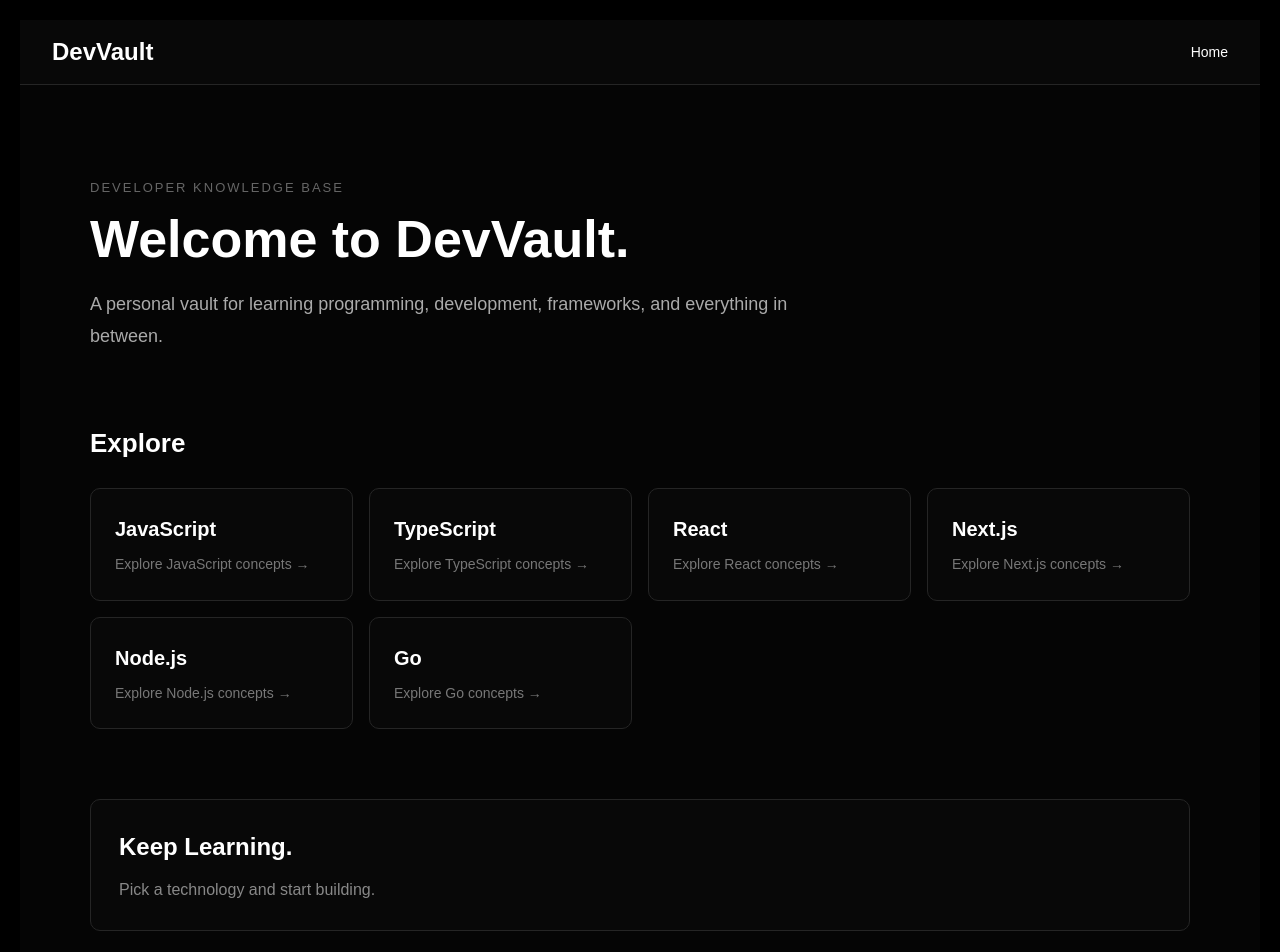
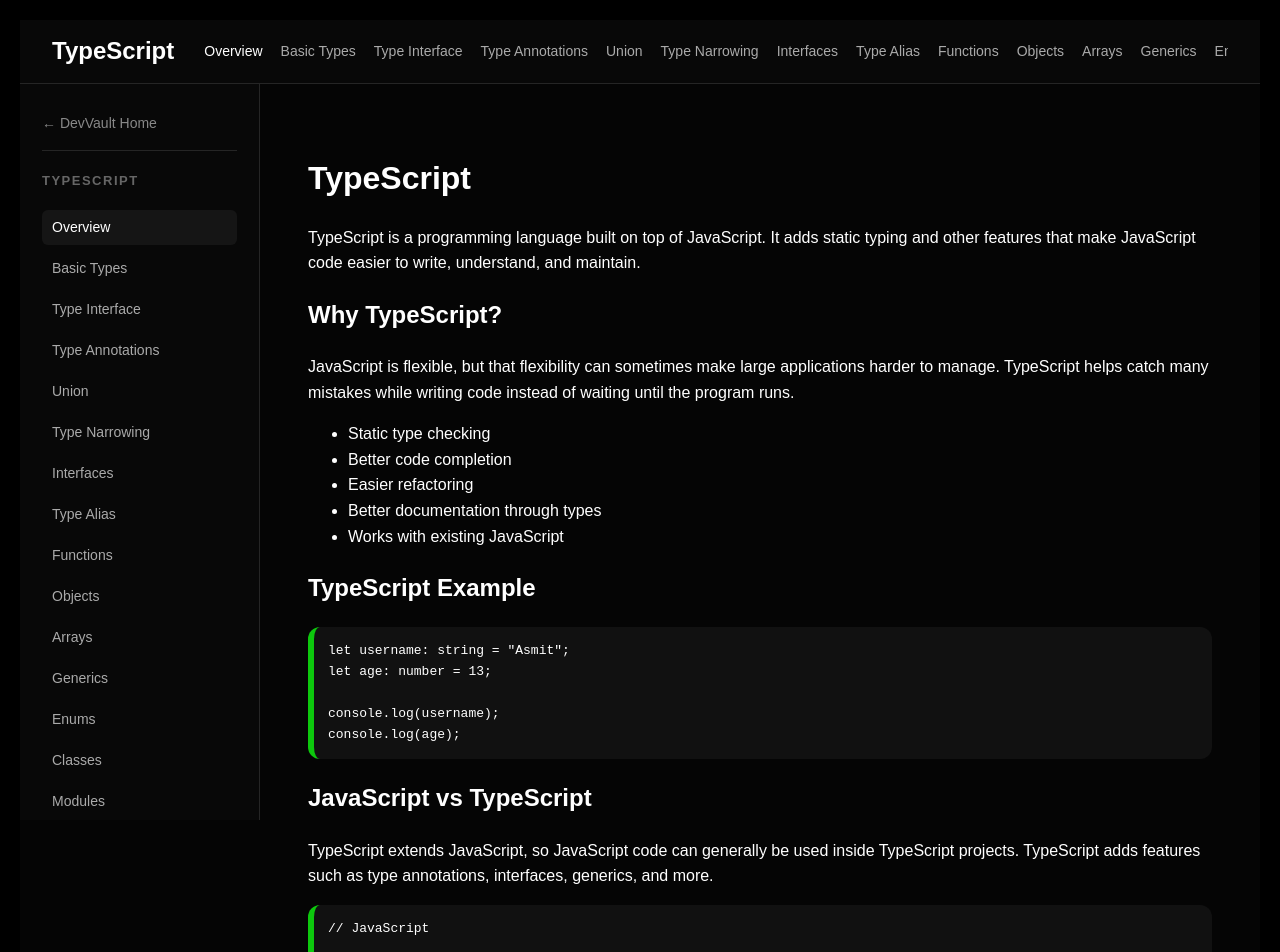
Before and after one commit to asmitbiswas/Project-Next-JS, a Next.js app in the folder app/: page /TypeScript in a window 1280 px wide. Shown: the top 952 px of the page. Built offline with nearby package versions, Linux system fonts and the light colour scheme.

Commit message:
updated layout

```diff
--- a/app/app/(categories)/React/(ReactTopics)/Componentss/page.tsx
+++ b/app/app/(categories)/React/(ReactTopics)/Componentss/page.tsx
@@ -1,9 +1,9 @@
-import Sidebar from "@/app/components/SideBar";
+// import Sidebar from "@/app/components/SideBar";
 
 export default function Components() {
   return (
     <div>
-      <Sidebar />
+      {/* <Sidebar /> */}
 
       <div>
         <h1 style={{ fontSize: "42px", marginBottom: "20px" }}>
--- a/app/app/(categories)/React/(ReactTopics)/Introduction_to_React/page.tsx
+++ b/app/app/(categories)/React/(ReactTopics)/Introduction_to_React/page.tsx
@@ -1,10 +1,10 @@
-import Sidebar from "@/app/components/SideBar";
+// import Sidebar from "@/app/components/SideBar";
 
 
 export default function IntroductionToReact() {
   return (
     <div >
-      <Sidebar />
+      {/* <Sidebar /> */}
 
       <div >
         <h1>Introduction to React</h1>
--- a/app/app/(categories)/React/(ReactTopics)/JSX/page.tsx
+++ b/app/app/(categories)/React/(ReactTopics)/JSX/page.tsx
@@ -1,9 +1,9 @@
-import Sidebar from "@/app/components/SideBar";
+// import Sidebar from "@/app/components/SideBar";
 
 export default function JSX() {
   return (
     <div>
-      <Sidebar />
+      {/* <Sidebar /> */}
 
       <div>
         <h1>JSX</h1>
--- a/app/app/(categories)/React/(ReactTopics)/Props/page.tsx
+++ b/app/app/(categories)/React/(ReactTopics)/Props/page.tsx
@@ -3,7 +3,7 @@ import Sidebar from "@/app/components/SideBar";
 export default function Props() {
   return (
     <div>
-      <Sidebar />
+      {/* <Sidebar /> */}
 
       <div>
         <h1>Props</h1>
--- a/app/app/(categories)/React/(ReactTopics)/State/page.tsx
+++ b/app/app/(categories)/React/(ReactTopics)/State/page.tsx
@@ -3,7 +3,7 @@ import Sidebar from "@/app/components/SideBar";
 export default function State() {
     return (
         <div>
-            <Sidebar />
+            {/* <Sidebar /> */}
 
             <div>
                 <h1>State</h1>
@@ -30,6 +30,7 @@ export default function State() {
                         padding: "18px",
                         borderRadius: "8px",
                         overflowX: "auto",
+                        borderLeft:"6px solid rgb(13 200 13)"
                     }}>
                     {`import { useState } from "react";
 
--- a/app/app/(categories)/TypeScript/layout.tsx
+++ b/app/app/(categories)/TypeScript/layout.tsx
@@ -1,13 +1,28 @@
 import Link from "next/link";
 
-export default function Home() {
-    const technologies = [
-        ["JavaScript", "/JavaScript"],
-        ["TypeScript", "/TypeScript"],
-        ["React", "/React"],
-        ["Next.js", "/Next-JS"],
-        ["Node.js", "/Node.js"],
-        ["Go", "/Go"],
+export default function TypeScriptLayout({
+    children,
+}: {
+    children: React.ReactNode;
+}) {
+    const links = [
+        ["Overview", "/TypeScript"],
+        ["Basic Types", "/TypeScript/Basic_Types"],
+        ["Type Interface", "/TypeScript/TI"],
+        ["Type Annotations", "/TypeScript/TA"],
+        ["Union", "/TypeScript/UA"],
+        ["Type Narrowing", "/TypeScript/Tn"],
+        ["Interfaces", "/TypeScript/Interfaces"],
+        ["Type Alias", "/TypeScript/TypeA"],
+        ["Functions", "/TypeScript/Fn"],
+        ["Objects", "/TypeScript/Obj"],
+        ["Arrays", "/TypeScript/Arr"],
+        ["Generics", "/TypeScript/Gen"],
+        ["Enums", "/TypeScript/Enums"],
+        ["Classes", "/TypeScript/cl"],
+        ["Modules", "/TypeScript/module"],
+        ["Utility Types", "/TypeScript/UT"],
+        ["Advanced Types", "/TypeScript/At"],
     ];
 
     return (
@@ -22,172 +37,162 @@ export default function Home() {
             <header
                 style={{
                     height: "64px",
+                    boxSizing: "border-box",
                     display: "flex",
                     alignItems: "center",
-                    justifyContent: "space-between",
+                    gap: "30px",
                     padding: "0 32px",
                     borderBottom: "1px solid #252525",
                     background: "#080808",
+                    position: "sticky",
+                    top: 0,
+                    zIndex: 100,
                 }}
             >
                 <Link
-                    href="/"
+                    href="/TypeScript"
                     style={{
+                        flexShrink: 0,
                         color: "white",
                         textDecoration: "none",
                         fontSize: "24px",
                         fontWeight: 700,
                     }}
                 >
-                    DevVault
+                    TypeScript
                 </Link>
 
                 <nav
                     style={{
+                        flex: 1,
+                        minWidth: 0,
                         display: "flex",
                         alignItems: "center",
-                        gap: "20px",
+                        gap: "18px",
+                        overflowX: "auto",
+                        overflowY: "hidden",
+                    }}
+                >
+                    {links.map(([name, href]) => (
+                        <Link
+                            key={href}
+                            href={href}
+                            style={{
+                                flexShrink: 0,
+                                color:
+                                    href === "/TypeScript"
+                                        ? "white"
+                                        : "#aaa",
+                                textDecoration: "none",
+                                fontSize: "14px",
+                                whiteSpace: "nowrap",
+                            }}
+                        >
+                            {name}
+                        </Link>
+                    ))}
+                </nav>
+            </header>
+
+            <div
+                style={{
+                    display: "flex",
+                    minHeight: "calc(100vh - 64px)",
+                }}
+            >
+                <aside
+                    style={{
+                        width: "240px",
+                        boxSizing: "border-box",
+                        flexShrink: 0,
+                        padding: "28px 22px",
+                        borderRight: "1px solid #252525",
+                        background: "#080808",
+                        position: "sticky",
+                        top: "64px",
+                        height: "calc(100vh - 64px)",
+                        overflowY: "auto",
+                        overflowX: "hidden",
                     }}
                 >
                     <Link
                         href="/"
                         style={{
-                            color: "white",
+                            display: "block",
+                            color: "#888",
                             textDecoration: "none",
                             fontSize: "14px",
+                            marginBottom: "20px",
+                            paddingBottom: "16px",
+                            borderBottom: "1px solid #252525",
                         }}
                     >
-                        Home
+                        ← DevVault Home
                     </Link>
-                </nav>
-            </header>
 
-            <main
-                style={{
-                    maxWidth: "1100px",
-                    margin: "0 auto",
-                    padding: "80px 48px",
-                }}
-            >
-                <section>
-                    <p
+                    <h3
                         style={{
+                            margin: "0 0 18px",
+                            fontSize: "13px",
+                            letterSpacing: "1.5px",
                             color: "#666",
-                            fontSize: "13px",
-                            letterSpacing: "2px",
-                            marginBottom: "12px",
                         }}
                     >
-                        DEVELOPER KNOWLEDGE BASE
-                    </p>
-
-                    <h1
-                        style={{
-                            fontSize: "52px",
-                            lineHeight: "1.1",
-                            margin: "0 0 20px",
-                        }}
-                    >
-                        Welcome to DevVault.
-                    </h1>
-
-                    <p
-                        style={{
-                            color: "#aaa",
-                            fontSize: "18px",
-                            maxWidth: "700px",
-                            lineHeight: "1.8",
-                        }}
-                    >
-                        A personal vault for learning programming,
-                        development, frameworks, and everything in
-                        between.
-                    </p>
-                </section>
-
-                <section style={{ marginTop: "70px" }}>
-                    <h2
-                        style={{
-                            fontSize: "26px",
-                            marginBottom: "24px",
-                        }}
-                    >
-                        Explore
-                    </h2>
+                        TYPESCRIPT
+                    </h3>
 
                     <div
                         style={{
-                            display: "grid",
-                            gridTemplateColumns:
-                                "repeat(auto-fit, minmax(240px, 1fr))",
-                            gap: "16px",
+                            display: "flex",
+                            flexDirection: "column",
+                            gap: "6px",
                         }}
                     >
-                        {technologies.map(([name, href]) => (
+                        {links.map(([name, href]) => (
                             <Link
                                 key={href}
                                 href={href}
                                 style={{
+                                    display: "block",
+                                    padding: "7px 10px",
+                                    borderRadius: "6px",
+                                    color:
+                                        href === "/TypeScript"
+                                            ? "white"
+                                            : "#aaa",
+                                    background:
+                                        href === "/TypeScript"
+                                            ? "#151515"
+                                            : "transparent",
                                     textDecoration: "none",
-                                    color: "white",
-                                    border: "1px solid #252525",
-                                    borderRadius: "10px",
-                                    padding: "24px",
-                                    background: "#080808",
-                                    transition: "border-color 0.2s",
+                                    fontSize: "14px",
+                                    lineHeight: "1.5",
                                 }}
                             >
-                                <h3
-                                    style={{
-                                        margin: "0 0 8px",
-                                        fontSize: "20px",
-                                    }}
-                                >
-                                    {name}
-                                </h3>
-
-                                <p
-                                    style={{
-                                        margin: 0,
-                                        color: "#777",
-                                        fontSize: "14px",
-                                    }}
-                                >
-                                    Explore {name} concepts →
-                                </p>
+                                {name}
                             </Link>
                         ))}
                     </div>
-                </section>
+                </aside>
 
-                <section
+                <main
                     style={{
-                        marginTop: "70px",
-                        padding: "28px",
-                        border: "1px solid #252525",
-                        borderRadius: "10px",
-                        background: "#080808",
+                        flex: 1,
+                        minWidth: 0,
+                        boxSizing: "border-box",
+                        padding: "48px",
                     }}
                 >
-                    <h2
+                    <div
                         style={{
-                            margin: "0 0 10px",
-                            fontSize: "24px",
+                            width: "100%",
+                            maxWidth: "1100px",
                         }}
                     >
-                        Keep Learning.
-                    </h2>
-
-                    <p
-                        style={{
-                            margin: 0,
-                            color: "#888",
-                        }}
-                    >
-                        Pick a technology and start building.
-                    </p>
-                </section>
-            </main>
+                        {children}
+                    </div>
+                </main>
+            </div>
         </div>
     );
 }
--- a/app/app/(categories)/TypeScript/page.tsx
+++ b/app/app/(categories)/TypeScript/page.tsx
@@ -35,10 +35,10 @@ export default function TypeScript() {
 
             <pre
                 style={{
-                background:"#111",
-                padding:"14px",
-                borderLeft:"6px solid rgb( 13 200 13 )",
-                borderRadius:"12px"
+                    background: "#111",
+                    padding: "14px",
+                    borderLeft: "6px solid rgb( 13 200 13 )",
+                    borderRadius: "12px"
                 }}
             >
                 {`let username: string = "Asmit";
@@ -58,10 +58,10 @@ console.log(age);`}
 
             <pre
                 style={{
-                background:"#111",
-                padding:"14px",
-                borderLeft:"6px solid rgb( 13 200 13 )",
-                borderRadius:"12px"
+                    background: "#111",
+                    padding: "14px",
+                    borderLeft: "6px solid rgb( 13 200 13 )",
+                    borderRadius: "12px"
                 }}
             >
                 {`// JavaScript
@@ -71,10 +71,10 @@ let username = "Asmit";`}
 
             <pre
                 style={{
-                background:"#111",
-                padding:"14px",
-                borderLeft:"6px solid rgb( 13 200 13 )",
-                borderRadius:"12px"
+                    background: "#111",
+                    padding: "14px",
+                    borderLeft: "6px solid rgb( 13 200 13 )",
+                    borderRadius: "12px"
                 }}
             >
                 {`// TypeScript
@@ -85,22 +85,22 @@ let username: string = "Asmit";`}
             <h2>What You Will Learn</h2>
 
             <ul>
-                <li><Link href="/TypeScript/Basic_Types" style={{color:"white"}}>Basic_Types</Link></li>
-                <li><Link href="/TypeScript/TI"style={{color:"white"}}>Type interface</Link></li>
-                <li><Link href="/TypeScript/TA"style={{color:"white"}}>Type Annotations</Link></li>
-                <li><Link href="/TypeScript/UA"style={{color:"white"}}>Union</Link></li>
-                <li><Link href="/TypeScript/Tn" style={{color:"white"}}>Type Narrowing</Link></li>
-                <li><Link href="/TypeScript/Interfaces" style={{color:"white"}}>Interfaces</Link></li>
-                <li><Link href="/TypeScript/TypeA" style={{color:"white"}}>Type Alias</Link></li>
-                <li><Link href="/TypeScript/Fn" style={{color:"white"}}>Functions</Link></li>
-                <li><Link href="/TypeScript/Obj" style={{color:"white"}}>Objects</Link></li>
-                <li><Link href="/TypeScript/Arr" style={{color:"white"}}>Arrays</Link></li>
-                <li><Link href="/TypeScript/Gen" style={{color:"white"}}>Generics</Link></li>
-                <li><Link href="/TypeScript/Enums" style={{color:"white"}}>Enums</Link></li>
-                <li><Link href="/TypeScript/cl" style={{color:"white"}}>Classes</Link></li>
-                <li><Link href="/TypeScript/module" style={{color:"white"}}>Modules</Link></li>
-                <li><Link href="/TypeScript/UT" style={{color:"white"}}>Utility Types</Link></li>
-                <li><Link href="/TypeScript/At" style={{color:"white"}}>Advanced Types</Link></li>
+                <li>Basic_Types</li>
+                <li>Type interface</li>
+                <li>Type Annotations</li>
+                <li>Union</li>
+                <li>Type Narrowing</li>
+                <li>Interfaces</li>
+                <li>Type Alias</li>
+                <li>Functions</li>
+                <li>Objects</li>
+                <li>Arrays</li>
+                <li>Generics</li>
+                <li>Enums</li>
+                <li>Classes</li>
+                <li>Modules</li>
+                <li>Utility Types</li>
+                <li>Advanced Types</li>
             </ul>
 
             <h2>Getting Started</h2>
@@ -112,10 +112,10 @@ let username: string = "Asmit";`}
 
             <pre
                 style={{
-                background:"#111",
-                padding:"14px",
-                borderLeft:"6px solid rgb( 13 200 13 )",
-                borderRadius:"12px"
+                    background: "#111",
+                    padding: "14px",
+                    borderLeft: "6px solid rgb( 13 200 13 )",
+                    borderRadius: "12px"
                 }}
             >
                 {`npm install -g typescript`}
@@ -127,10 +127,10 @@ let username: string = "Asmit";`}
 
             <pre
                 style={{
-                background:"#111",
-                padding:"14px",
-                borderLeft:"6px solid rgb( 13 200 13 )",
-                borderRadius:"12px"
+                    background: "#111",
+                    padding: "14px",
+                    borderLeft: "6px solid rgb( 13 200 13 )",
+                    borderRadius: "12px"
                 }}
             >
                 {`tsc --version`}
@@ -140,10 +140,10 @@ let username: string = "Asmit";`}
 
             <pre
                 style={{
-                background:"#111",
-                padding:"14px",
-                borderLeft:"6px solid rgb( 13 200 13 )",
-                borderRadius:"12px"
+                    background: "#111",
+                    padding: "14px",
+                    borderLeft: "6px solid rgb( 13 200 13 )",
+                    borderRadius: "12px"
                 }}
             >
                 {`function greet(name: string): string {
```
Also changed, not shown: app/app/(categories)/React/layout.tsx (+113 -51 lines), app/app/page.tsx (+102 -73 lines). Lines whose indentation alone changed are shown as unchanged.
